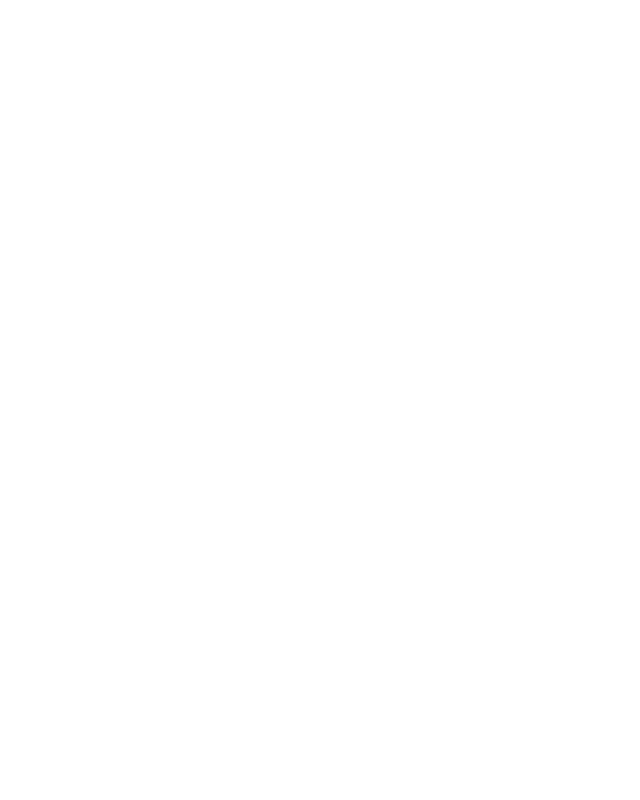
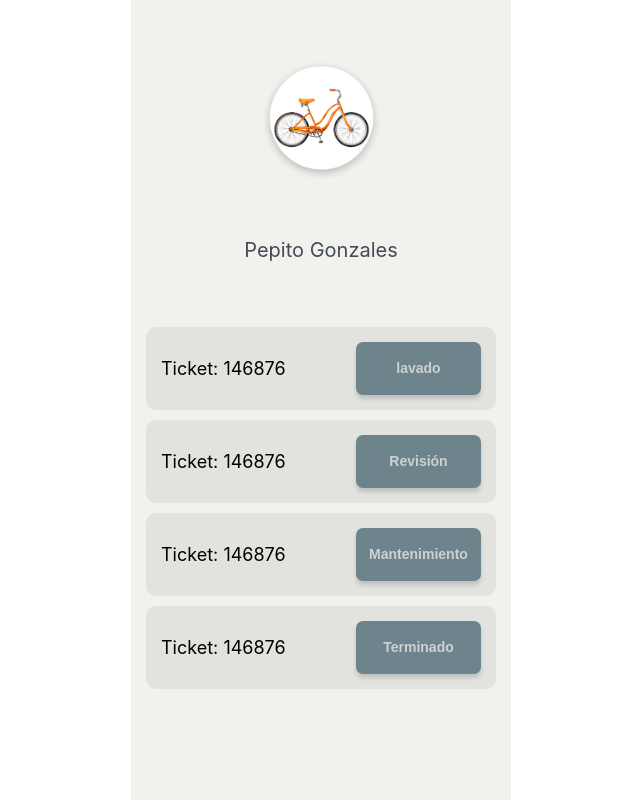
Before and after one commit to JoseCaicedoDev/bike-react, a React (Create React App) app: page /mechanic-state in a window 1280 px wide. Before the commit this address had no page. Shown: the whole page, without its empty margins (319-959 px from the left). Built offline with nearby package versions, Linux system fonts and the light colour scheme.

Commit message:
feat(Maquetacion estado mecanico)

```diff
--- /dev/null
+++ b/src/components/CardState.jsx
@@ -0,0 +1,16 @@
+import React from 'react'
+import Button from '../elements/Button'
+import { ContainerState, TextState } from '../elements/ContainerState'
+
+function CardState (props) {
+  return (
+    <>
+      <ContainerState>
+        <TextState>Ticket: {props.ticketNumber}</TextState>
+        <Button size='1.4rem' width='12.5rem' secondary>{props.textBtn}</Button>
+      </ContainerState>
+    </>
+  )
+}
+
+export default CardState
--- /dev/null
+++ b/src/components/Modal.jsx
@@ -0,0 +1,21 @@
+import React from 'react'
+import Button from '../elements/Button'
+import { ContainerModal, ContainerModalContent, TextModal, ContainerButton } from '../elements/ModalStyle'
+
+function Modal (props) {
+  return (
+    <>
+      <ContainerModal>
+        <ContainerModalContent>
+          <TextModal>¿Está seguro de enviar esa actualización?</TextModal>
+          <ContainerButton>
+            <Button size='1.4rem' width='10rem' secondary>Enviar</Button>
+            <Button size='1.4rem' width='10rem' secondary>Cancelar</Button>
+          </ContainerButton>
+        </ContainerModalContent>
+      </ContainerModal>
+    </>
+  )
+}
+
+export default Modal
--- a/src/elements/Button.jsx
+++ b/src/elements/Button.jsx
@@ -3,17 +3,17 @@
 
 const Button = styled.button`
   background-color: ${theme.primaryColor};
-  padding: ${(props) => props.secondary ? '1.2rem 2.4rem' : '1.8rem 5rem'};
+  padding: ${(props) => props.secondary ? '1.2rem 0rem' : '1.8rem 5rem'};
   font-weight: 600;
-  font-size: 2.4rem;
+  font-size: ${props => props.size} ;
   line-height: 2.9rem;
   color: ${theme.lightColor};
   border-radius: 7px;
-  width: 320px;
+  width: ${props => props.width};
   box-shadow: ${theme.boxShadow};
   border: none;
   display: block;
-  margin: auto;
+  margin: ${props => props.margin};
   margin-top: ${(props) => props.margin ? '3rem' : '0'}
 `
 export default Button
--- a/src/elements/Container.jsx
+++ b/src/elements/Container.jsx
@@ -8,7 +8,8 @@
   height:100vh;
   background:${theme.backgroundColor};
   max-width: 380px;
-  margin: 0 auto
+  margin: 0 auto;
+  //position: relative;
 `
 
 export default Container
--- /dev/null
+++ b/src/elements/ContainerState.jsx
@@ -0,0 +1,20 @@
+import styled from 'styled-components'
+
+const ContainerState = styled.div`
+  display: flex;
+  align-items: center;
+  justify-content: space-between;
+  background-color: #E2E3DF;
+  padding: 1.5rem;
+  border-radius: 1rem;
+  margin-inline: 1.5rem;
+  margin-bottom: 1rem;
+`
+
+const TextState = styled.div`
+  font-size: 1.8rem;
+  font-weight: 400;
+  line-height: 2.1rem;
+`
+
+export { ContainerState, TextState }
--- /dev/null
+++ b/src/elements/ModalStyle.jsx
@@ -0,0 +1,39 @@
+import styled from 'styled-components'
+
+const ContainerModal = styled.div`
+  background-color: rgba(0, 0, 0, 0.25);
+  width:100%;
+  height:100vh;
+  max-width: 380px;
+  margin: 0 auto;
+  position: absolute;
+  top: 0;
+  left: calc(100vh - 450px);
+  display: none;
+  place-items: center;
+  justify-content: center;
+  height: 100vh;
+  transition: all 1s;
+  @media (max-width:38rem){
+    left: 0;
+    top: 0;
+  }
+  `
+const ContainerModalContent = styled.div`
+  width: 28.2rem;
+  border-radius:1rem;
+  padding: 3rem;
+  background-color: #F2F2F2;
+`
+const TextModal = styled.p`
+  font-size: 2.4rem;
+  font-weight: 400;
+  line-height: 2.9rem;
+  text-align: center;
+`
+const ContainerButton = styled.div`
+  display: flex;
+  justify-content: space-between;
+  margin-top: 5rem;
+`
+export { ContainerModal, ContainerModalContent, TextModal, ContainerButton }
--- a/src/elements/StatusIMG.jsx
+++ b/src/elements/StatusIMG.jsx
@@ -15,5 +15,12 @@
   height: 100%;
   object-fit: fill;
 `
-
-export { ImgContainer, Img }
+const ImgContainerState = styled.div`
+  width: 12.3rem;
+/*   height:12.3rem; */
+  object-position:center;
+  border-radius: 50%;
+  margin:auto;
+  padding-top: 5.9rem;
+`
+export { ImgContainer, Img, ImgContainerState }
--- a/src/elements/Title.jsx
+++ b/src/elements/Title.jsx
@@ -6,7 +6,7 @@
   font-size: 2rem;
   line-height: 2.42rem;
   text-align: center;
-  color: ${theme.secondaryColor}
+  color: ${theme.secondaryColor};
 `
 
 export const ContainerTitle = styled.div`
@@ -15,4 +15,5 @@
   width: auto;
   height: auto;
   padding-top: 5.4rem;
+  margin-bottom: 6.5rem;
 `
--- a/src/index.js
+++ b/src/index.js
@@ -12,6 +12,7 @@
 import Register from './layouts/Register'
 import ClientMenu from './layouts/ClientMenu'
 import Marketplacer from './layouts/MarketPlacer'
+import MechanicState from './layouts/MechanicState'
 
 const Index = () => {
   return (
@@ -28,6 +29,7 @@
           <Route path='/register' element={<Register />} />
           <Route path='/client-menu' element={<ClientMenu />} />
           <Route path='/marketplace' element={<Marketplacer />} />
+          <Route path='/mechanic-state' element={<MechanicState />} />
         </Routes>
       </Router>
     </>
--- /dev/null
+++ b/src/layouts/MechanicState.jsx
@@ -0,0 +1,48 @@
+import React from 'react'
+import Container from '../elements/Container'
+import { ContainerTitle, Title } from '../elements/Title'
+import { ImgContainerState, Img } from '../elements/StatusIMG'
+import Image3 from '../resources/images/Ellipse 1.png'
+import CardState from '../components/CardState'
+import Modal from '../components/Modal'
+// import useGetClient from '../hooks/useGetClient'
+
+function MechanicState () {
+/*   const [client, setClient] = useState()
+  useEffect(() => {
+    function setClientt () {
+      setClient(useGetClient)
+    }
+    setClientt()
+  }, [])
+  console.log(client) */
+  return (
+    <>
+      <Container>
+        <ImgContainerState><Img src={Image3} alt='#' /></ImgContainerState>
+        <ContainerTitle>
+          <Title>Pepito Gonzales </Title>
+        </ContainerTitle>
+        <CardState
+          ticketNumber='146876'
+          textBtn='lavado'
+        />
+        <CardState
+          ticketNumber='146876'
+          textBtn='Revisión'
+        />
+        <CardState
+          ticketNumber='146876'
+          textBtn='Mantenimiento'
+        />
+        <CardState
+          ticketNumber='146876'
+          textBtn='Terminado'
+        />
+      </Container>
+      <Modal />
+    </>
+  )
+}
+
+export default MechanicState
```
